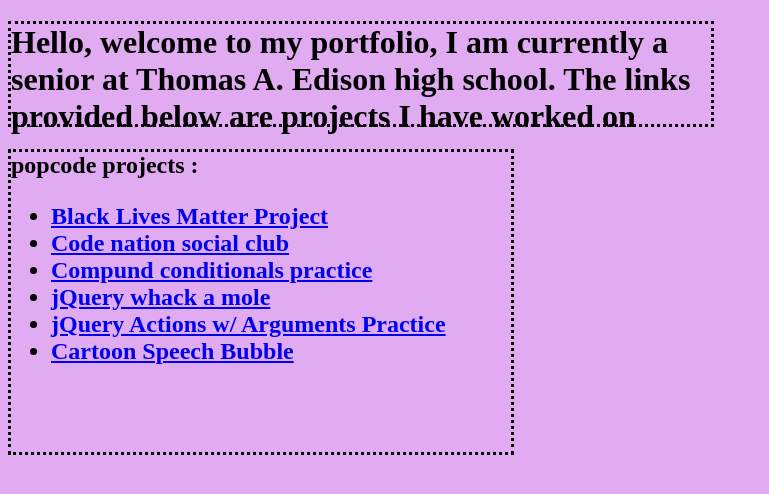
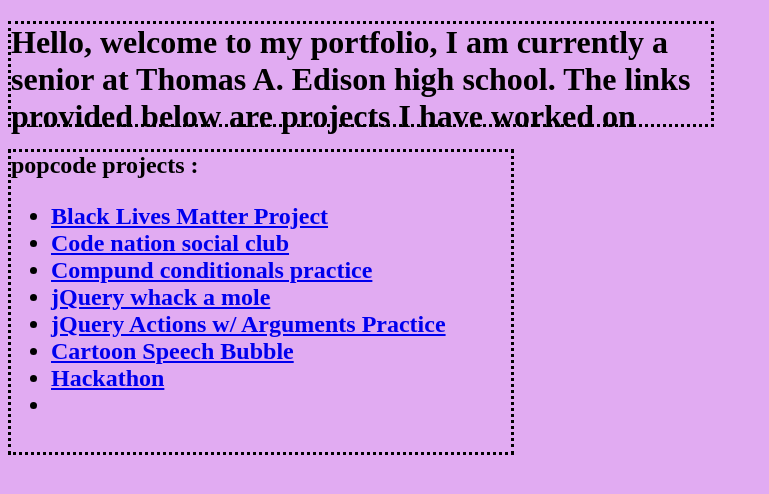
Before and after one commit to angelicaramessar/angelicaramessar.github.io, a plain HTML site: page index.html in a window 1280 px wide. Shown: the whole page, without its empty margins (0-769 px from the left). Drawn offline with Linux system fonts and the light colour scheme.

Commit message:
Update index.html

```diff
--- a/index.html
+++ b/index.html
@@ -13,6 +13,7 @@
             <li> <a href="https://angelicaramessar.github.io/062-jQuery-WhackAMole" target="_blank">jQuery whack a mole</a></li>
             <li> <a href="https://angelicaramessar.github.io/064-jQuery-Actions-w-Arguments-Practice" target="_blank">jQuery Actions w/ Arguments Practice</a></li>
             <li> <a href="https://angelicaramessar.github.io/74-DN-Cartoon-Speech-Bubble" target="_blank">Cartoon Speech Bubble</a></li>
+            <li> <a href="https://angelicaramessar.github.io/Do-Now-INTRO-Hackathon-2021" target="_blank">Hackathon</a><li>
         </ul>
 
     </body>
```
